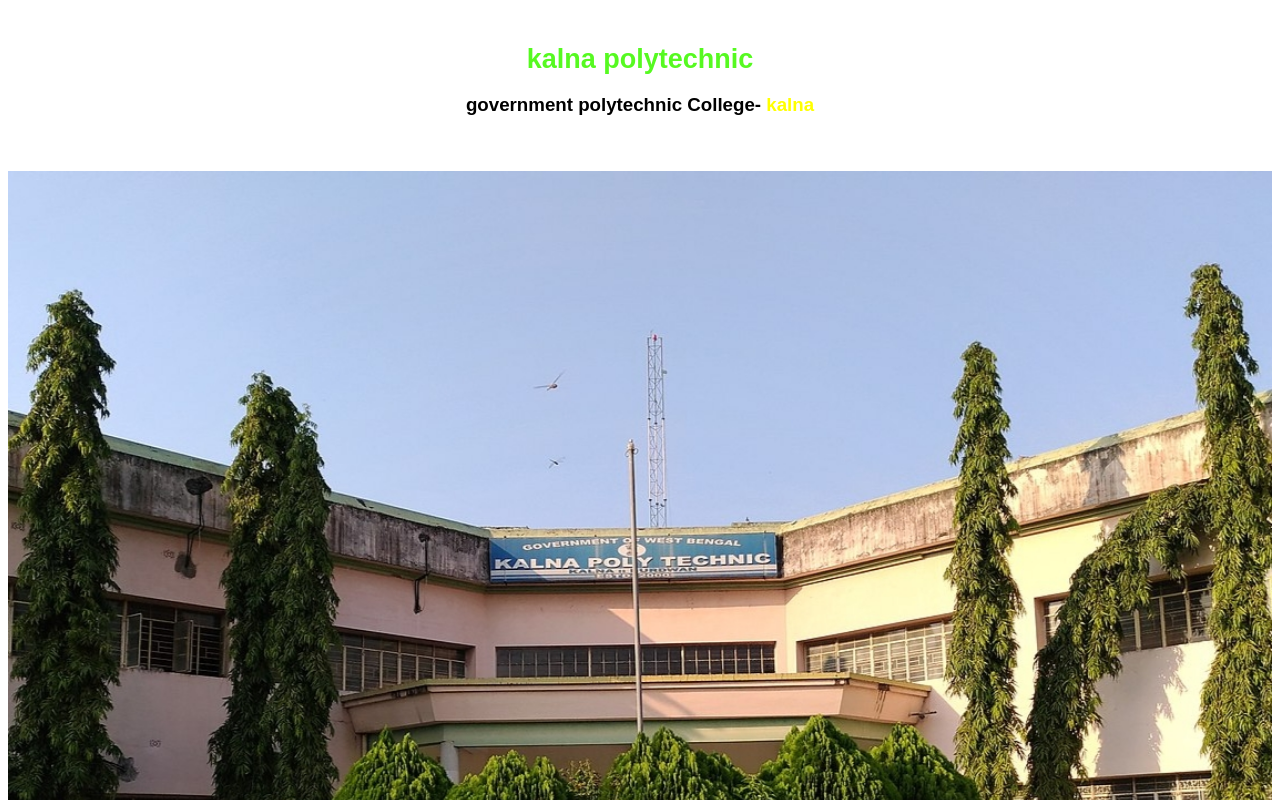
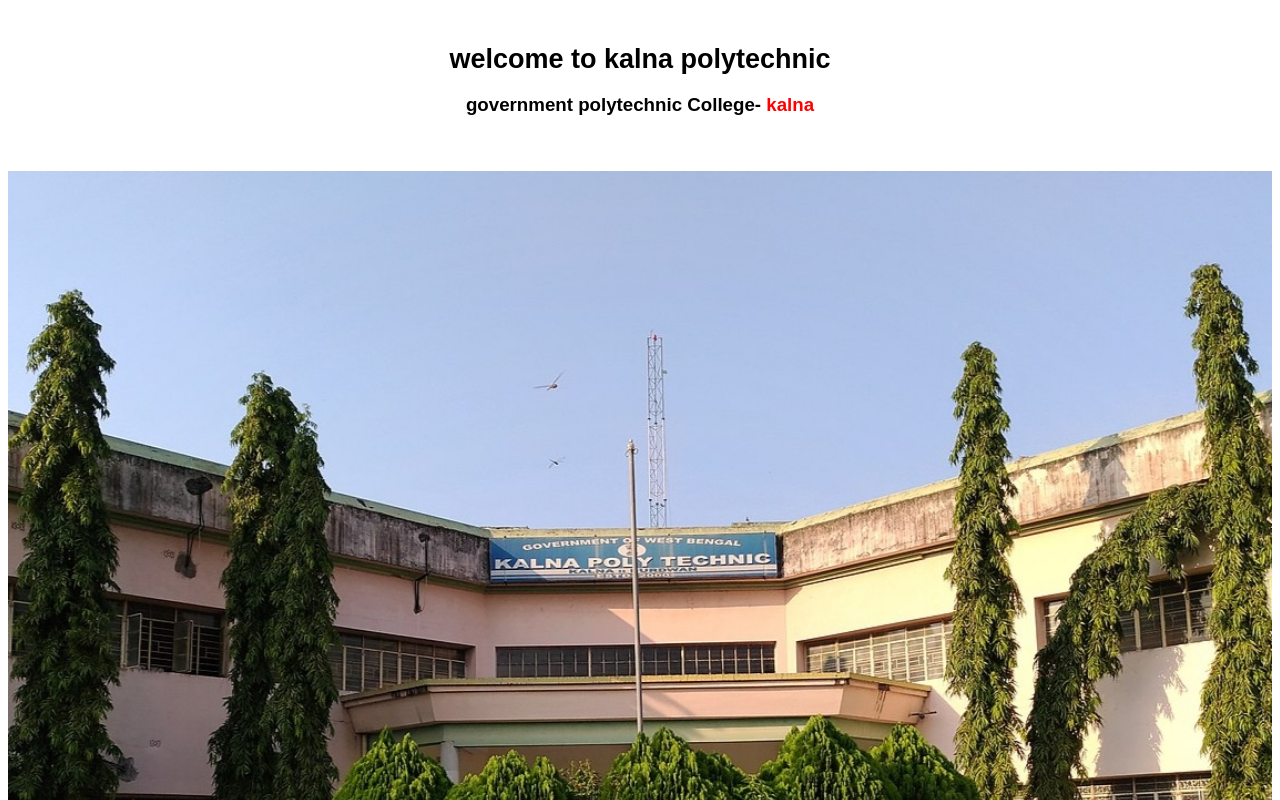
Before and after one commit to Jaynab40/test-html, a plain HTML site: page index.html in a window 1280 px wide. Shown: the top 800 px of the page. Drawn offline with Linux system fonts and the light colour scheme.

Commit message:
created page

```diff
--- a/index.html
+++ b/index.html
@@ -12,12 +12,12 @@
         text-align: centre;
     }
     .welcome {
-     color: #56f921;
+     color: black;
      font-size: 27px;
 
     }
     .top span{
-      color: yellow;
+      color: red;
     }
     .info{
       border:2px solid red;
@@ -40,11 +40,12 @@
   <body>
   <center>
     <br />
-    <h1 class="welcome">kalna polytechnic</h1>
+    <h1 class="welcome">welcome to kalna polytechnic</h1>
     <h3 class="top">government polytechnic College- <span>kalna</span></h3>
     <br />
     <br />
     <img src="img.jpg" alt="" />
+
     <h1>About kalna polytechnic</h1>
     <hr />
     <p>This polytechnic is affiliated to the-WBSCTE,and is recognised by the AICTE,new delhi,this polytechnic offers Diploma courses in computer science and technology(DCST), electronics & telecommunications(DETCE) and civil engineering (DCE).it It also has on site hostels for girls only. There are various facilities provided to the students like a playing field, lab equipment's, well maintained computer lab's, etc.  </p>
@@ -54,8 +55,8 @@
       <h1 style="text-align: center">Additional information</h1>
 
         <br />
-        <b>Address</b> kalna,west bengal,713409 india 23.2309941°N 88.3472163°E
- <b>website: </b>kalnapolycst@gmail.com
+        <b>Address</b> kalna,west bengal,713409 india 23.2309941°N 88.3472163°E It is located near Nivuji and there is a straight road from Lichutalla to it.There are also a lot of residential area around the college and a lot of them provide residence to paying guests or are totally for students only
+ <b>website: </b>http://www.kalnapolytechnic.org
 
 
 
```
